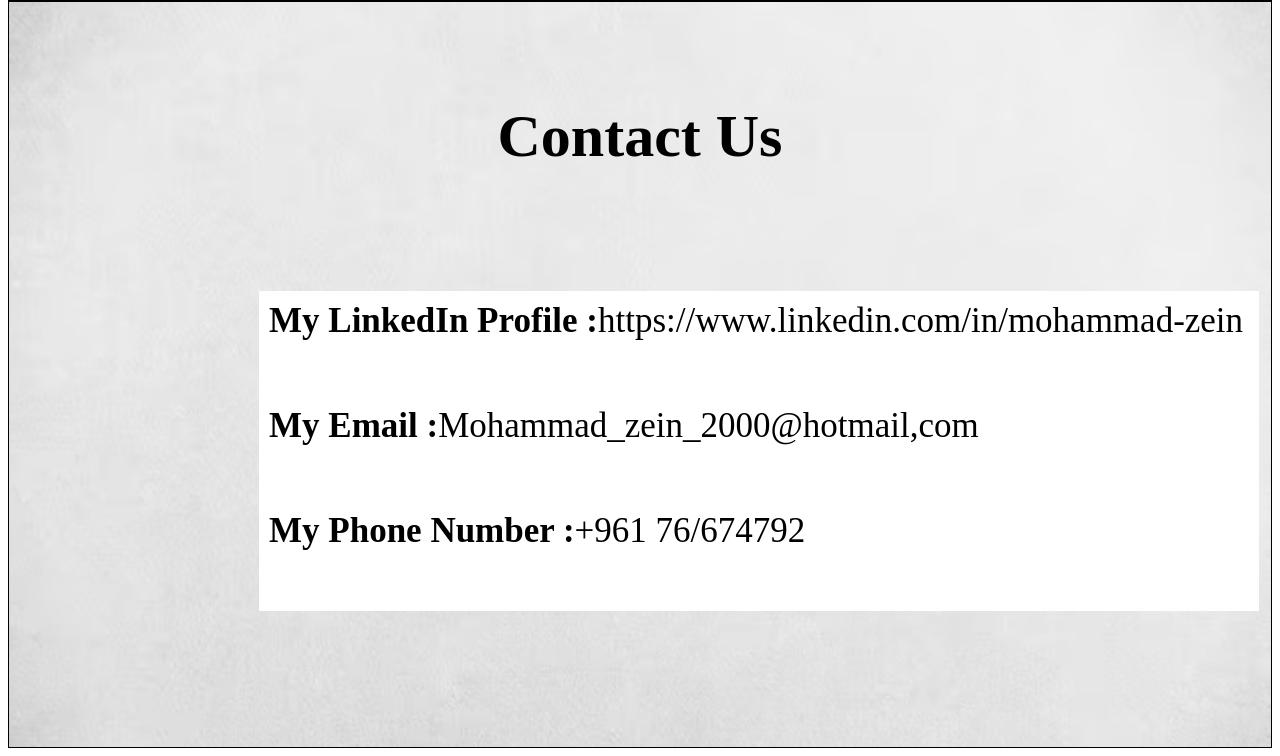
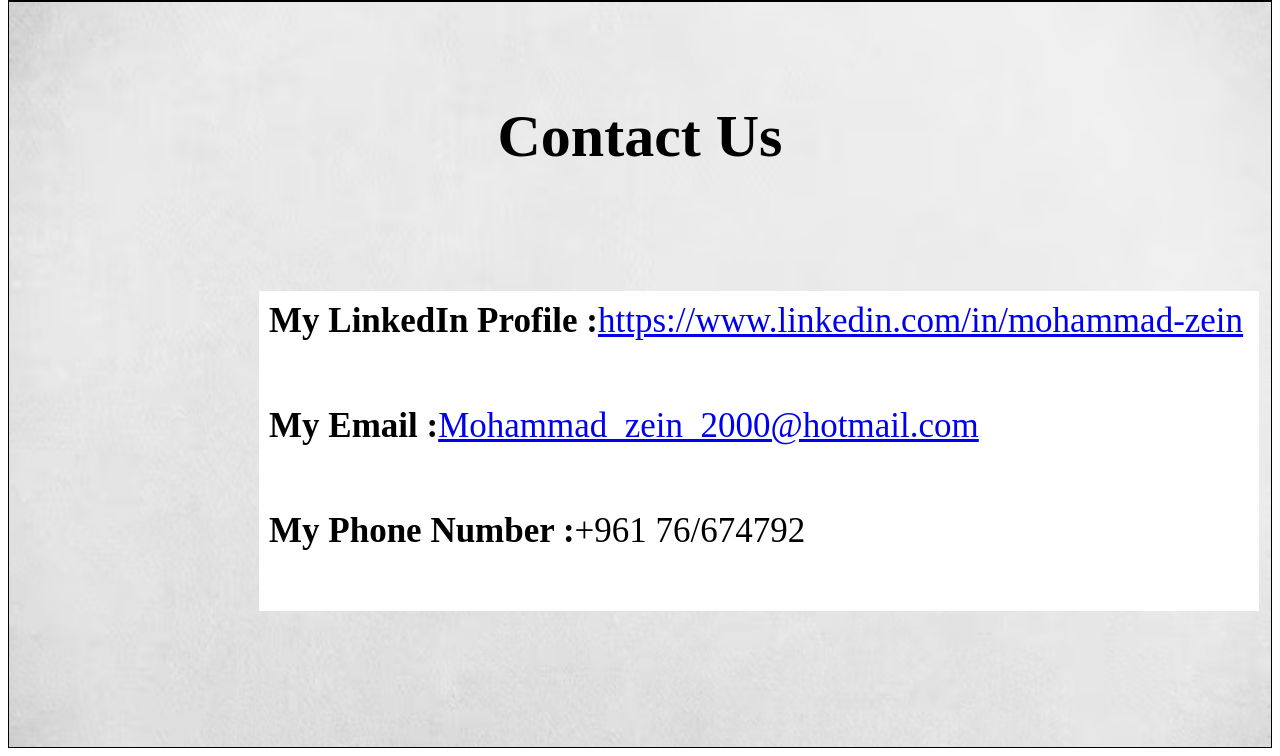
Before and after one commit to Mhmdzein1/Portfolio, a plain HTML site: page project1/index.html in a window 1280 px wide. Shown: the part 2334-3090 px from the top of the page. Drawn offline with Linux system fonts and the light colour scheme.

Commit message:
edit links

```diff
--- a/project1/index.html
+++ b/project1/index.html
@@ -83,9 +83,9 @@
         <p class="sp">Contact Us</p>
         <div id="cntct">
             <p class="cut"><span style="font-weight: bold">
-                My LinkedIn Profile :</span>https://www.linkedin.com/in/mohammad-zein</p>
+                My LinkedIn Profile :</span><a href="https://www.linkedin.com/in/mohammad-zein-3b41a3226"target="_blank">https://www.linkedin.com/in/mohammad-zein</a></p>
             <p class="cut"><span style="font-weight: bold">
-                My Email :</span>Mohammad_zein_2000@hotmail,com</p>
+                My Email :</span><a href="mailto:Mohammad_zein_2000@hotmail.com"target="_blank">Mohammad_zein_2000@hotmail.com</a></p>
             <p class="cut"><span style="font-weight: bold">
                 My Phone Number :</span>+961 76/674792</p>
 
```
